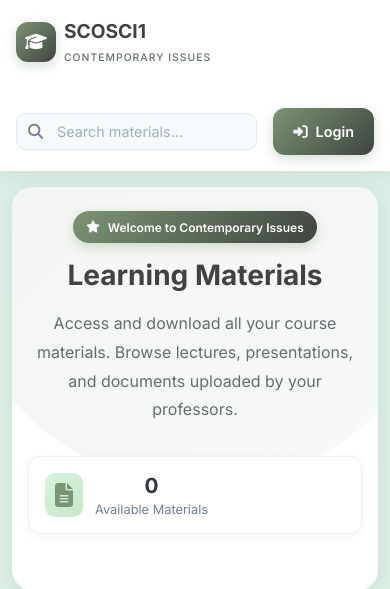
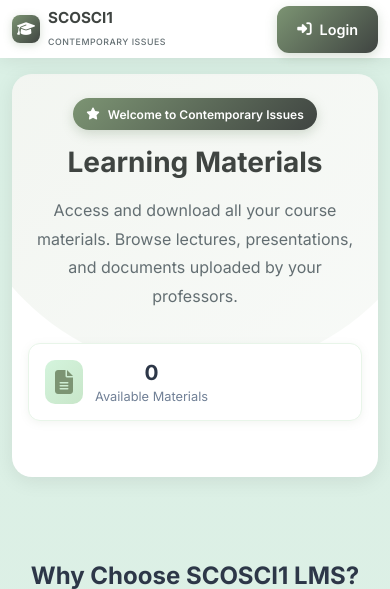
Before and after one commit to rjgrbg/LMS, a PHP site: page / in a window 390 px wide. Shown: the top 589 px of the page. Run offline with PHP 8.4, Linux system fonts and the light colour scheme; data that the repository does not hold is empty.

Commit message:
Responsiveness

```diff
--- a/style.css
+++ b/style.css
@@ -34,7 +34,7 @@ body {
 .navbar {
     background: var(--white);
     box-shadow: 0 2px 20px var(--shadow);
-    padding: 1rem 0;
+    padding: 0.5rem 0;
     position: sticky;
     top: 0;
     z-index: 1000;
@@ -44,53 +44,52 @@ body {
 .nav-container {
     max-width: 100%;
     margin: 0;
-    padding: 0 1rem;
+    padding: 0 1.5rem;
     display: flex;
     justify-content: space-between;
     align-items: center;
-    gap: 1.5rem;
+    gap: 1rem;
 }
 
 .nav-right {
     display: flex;
     align-items: center;
     gap: 1rem;
-    margin-right: 30px;
+    margin-left: auto;
 }
 
 .logo {
     display: flex;
     align-items: center;
-    gap: 1rem;
-    margin-left: 30px;
+    gap: 0.75rem;
 }
 
 .logo-circle {
-    width: 45px;
-    height: 45px;
+    width: 35px;
+    height: 35px;
     background: var(--gradient-1);
-    border-radius: 12px;
+    border-radius: 10px;
     display: flex;
     align-items: center;
     justify-content: center;
     color: var(--white);
-    font-size: 1.3rem;
-    box-shadow: 0 4px 12px rgba(124, 148, 115, 0.3);
+    font-size: 1.1rem;
+    box-shadow: 0 2px 8px rgba(124, 148, 115, 0.3);
 }
 
 .logo-text h1 {
-    font-size: 1.5rem;
+    font-size: 1.2rem;
     font-weight: 700;
     color: var(--primary);
-    margin-bottom: -4px;
+    margin-bottom: -3px;
 }
 
 .logo-text span {
-    font-size: 0.75rem;
+    font-size: 0.65rem;
     color: var(--text-light);
     font-weight: 500;
     text-transform: uppercase;
-    letter-spacing: 1px;
+    letter-spacing: 0.5px;
 }
 
 .search-container {
@@ -101,34 +100,41 @@ body {
 
 .search-container i {
     position: absolute;
-    left: 1rem;
+    left: 0.875rem;
     color: #718096;
-    font-size: 0.95rem;
+    font-size: 0.85rem;
     pointer-events: none;
 }
 
 .search-box {
-    padding: 0.65rem 1rem 0.65rem 2.8rem;
+    padding: 0.5rem 0.875rem 0.5rem 2.5rem;
     border: 1px solid #e2e8f0;
-    border-radius: 10px;
+    border-radius: 8px;
     outline: none;
-    width: 300px;
+    width: 280px;
     transition: all 0.3s ease;
     font-family: inherit;
     background: #f7fafc;
-    font-size: 0.9rem;
+    font-size: 0.85rem;
     color: #2d3748;
 }
 
 .search-box::placeholder {
     color: #a0aec0;
-    font-size: 0.9rem;
+    font-size: 0.85rem;
 }
 
 .search-box:focus {
     border-color: #7c9473;
     box-shadow: 0 0 0 3px rgba(124, 148, 115, 0.1);
     background: white;
+}
+
+/* Hide search on non-desktop */
+@media (max-width: 1024px) {
+    .search-container {
+        display: none;
+    }
 }
 
 /* Main Wrapper */
@@ -548,8 +554,8 @@ body {
 }
 
 .btn-small {
-    padding: 0.6rem 1.25rem;
-    font-size: 0.9rem;
+    padding: 0.5rem 1rem;
+    font-size: 0.85rem;
 }
 
 .btn-view {
@@ -1109,41 +1115,29 @@ body {
 
 @media (max-width: 768px) {
     .nav-container {
-        flex-wrap: wrap;
         padding: 0 1rem;
     }
 
-    .logo {
-        margin-left: 0;
+    .navbar {
+        padding: 0.4rem 0;
     }
 
     .logo-circle {
-        width: 40px;
-        height: 40px;
-        font-size: 1.1rem;
+        width: 30px;
+        height: 30px;
+        font-size: 0.95rem;
     }
 
     .logo-text h1 {
-        font-size: 1.2rem;
+        font-size: 1rem;
     }
 
     .logo-text span {
-        font-size: 0.65rem;
+        font-size: 0.6rem;
     }
 
     .nav-right {
-        width: 100%;
-        justify-content: space-between;
-        margin-right: 0;
-        margin-top: 1rem;
-    }
-
-    .search-container {
-        flex: 1;
-    }
-
-    .search-box {
-        width: 100%;
+        margin-left: auto;
     }
 
     .materials-grid {
@@ -1240,6 +1234,43 @@ body {
         padding: 0 0.75rem;
     }
 
+    .navbar {
+        padding: 0.35rem 0;
+    }
+
+    .nav-container {
+        padding: 0 0.75rem;
+    }
+
+    .logo {
+        gap: 0.5rem;
+    }
+
+    .logo-circle {
+        width: 28px;
+        height: 28px;
+        font-size: 0.9rem;
+        border-radius: 8px;
+    }
+
+    .logo-text h1 {
+        font-size: 0.95rem;
+    }
+
+    .logo-text span {
+        font-size: 0.55rem;
+    }
+
+    .btn-small {
+        padding: 0.45rem 0.85rem;
+        font-size: 0.8rem;
+    }
+
+    .burger-menu-btn {
+        padding: 5px 9px;
+        font-size: 0.95rem;
+    }
+
     .hero {
         padding: 1.5rem 1rem;
         margin-bottom: 1.5rem;
@@ -1318,19 +1349,6 @@ body {
     .btn {
         padding: 0.75rem 1.25rem;
         font-size: 0.9rem;
-    }
-
-    .logo {
-        gap: 0.5rem;
-    }
-
-    .search-container i {
-        left: 0.75rem;
-    }
-
-    .search-box {
-        padding: 0.6rem 0.75rem 0.6rem 2.5rem;
-        font-size: 0.85rem;
     }
 
     .feature-card {
@@ -1941,11 +1959,11 @@ thentication Pages */
 .burger-menu-btn {
     background: var(--gradient-1);
     border: none;
-    font-size: 1.3rem;
+    font-size: 1.1rem;
     color: white;
     cursor: pointer;
-    padding: 10px 14px;
-    border-radius: 10px;
+    padding: 8px 12px;
+    border-radius: 8px;
     transition: all 0.3s ease;
     box-shadow: 0 2px 8px rgba(124, 148, 115, 0.3);
     display: flex;
@@ -1956,6 +1974,13 @@ thentication Pages */
 .burger-menu-btn:hover {
     transform: translateY(-2px);
     box-shadow: 0 4px 12px rgba(124, 148, 115, 0.4);
+}
+
+@media (max-width: 768px) {
+    .burger-menu-btn {
+        padding: 6px 10px;
+        font-size: 1rem;
+    }
 }
 
 .burger-menu {
```
